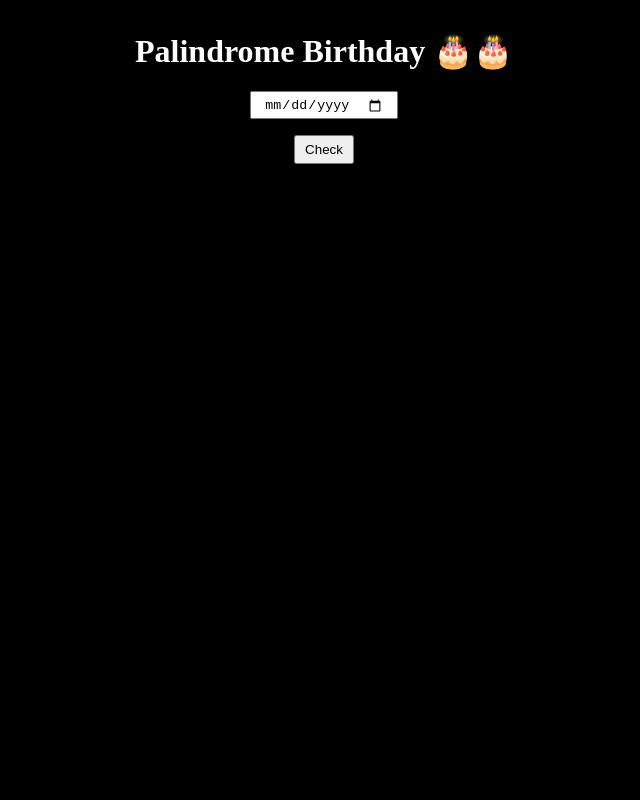
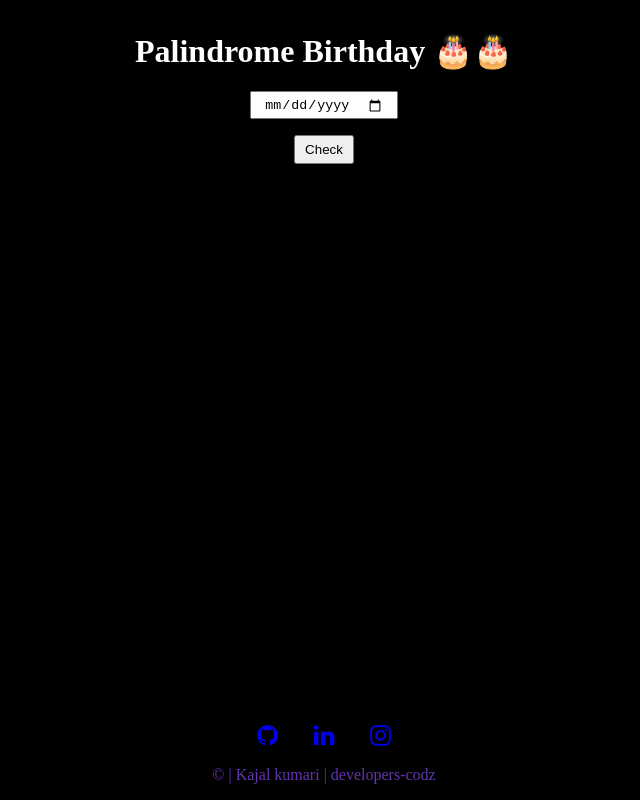
Before and after one commit to Developers-codz/palindrome-birthday, a plain HTML site: page index.html in a window 1280 px wide. Shown: the whole page, without its empty margins (316-956 px from the left). Drawn offline with Linux system fonts and the light colour scheme.

Commit message:
feat - added footer

```diff
--- a/index.html
+++ b/index.html
@@ -5,6 +5,7 @@
     <meta name="viewport" content="width=device-width">
     <title>Palindrome Birthday</title>
     <link href="style.css" rel="stylesheet" type="text/css" />
+    <link rel="stylesheet" href="https://cdnjs.cloudflare.com/ajax/libs/font-awesome/4.7.0/css/font-awesome.min.css">
   </head>
   <body>
     <div class="container">
@@ -14,6 +15,16 @@
      <div id="output"></div>
     </div>
 
+    <footer>
+      <div class="footer-div">
+         <a href="https://github.com/Developers-codz"><i class="fa fa-github"></i></a>
+         <a href="https://www.linkedin.com/in/kajal-kumari-52bab41aa/"><i class="fa fa-linkedin"></i></a>
+         <a href="https://www.instagram.com/barnawal.kajal/"><i class="fa fa-instagram"></i></a> <br>
+         <div>© | Kajal kumari | developers-codz</div>
+
+      </div>
+  </footer>
+
     <script src="index.js"></script>
   </body>
 </html>
--- a/style.css
+++ b/style.css
@@ -19,3 +19,20 @@ body{
    margin:1rem  auto;
 
   }
+  /* footer */
+  .footer-div{
+   text-align: center;
+    position: fixed;
+    bottom: 0%;
+    left:0;
+    width: 100%;
+
+}
+.footer-div a{
+    font-size: x-large;
+    padding: .5rem 1rem;
+}
+.footer-div div{
+  color:rgb(99, 52, 175);
+  margin: 1rem 0rem;
+}
```
